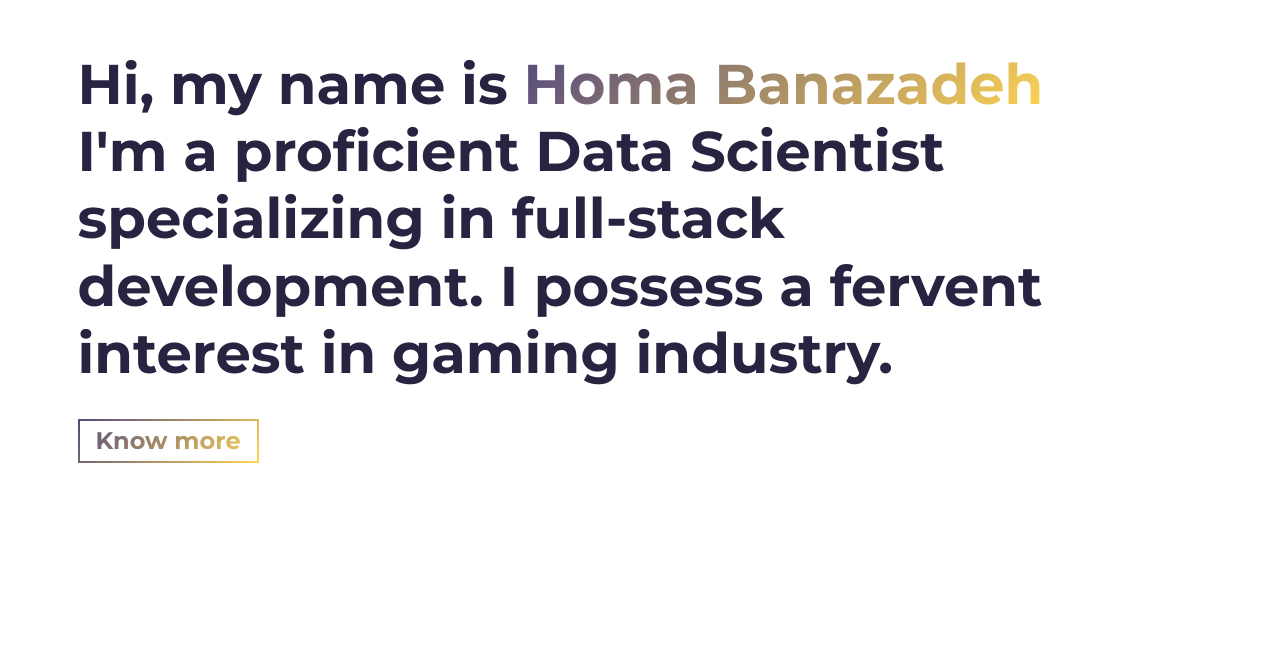
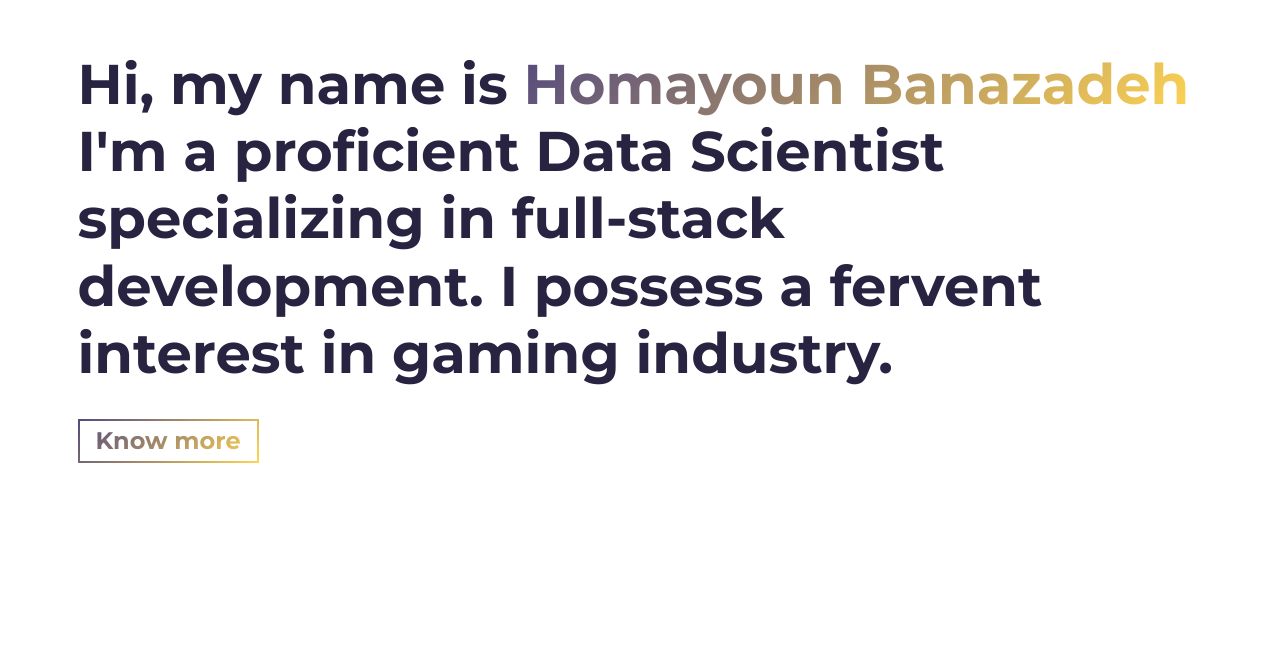
Before and after one commit to HoMaYoO-N/MyPersonalWebsite, a website built with Parcel: page src/index.html in a window 1280 px wide. Shown: the part 138-800 px from the top of the page. Built offline with nearby package versions, Linux system fonts and the light colour scheme.

Commit message:
Update index.html
Homayoun!

```diff
--- a/src/index.html
+++ b/src/index.html
@@ -6,7 +6,7 @@
     <meta name="viewport" content="width=device-width, initial-scale=1" />
     <link rel="shortcut icon" type="image/png" href="assets/favicon.png" />
 
-    <title>Homa Banazadeh | Developer</title>
+    <title>Homayoun Banazadeh | Developer</title>
     <!-- Todo: add some coding keywords below - e.g: (javascript, yourusername, etc) -->
     <meta name="keywords" content="homayoo_n, Homayoun Banazadeh, Data Analytics, Data Engineering, Game Development, Power-BI, Java, Software Development" />
     <!-- Todo: improve your SEO by adding a small description of you -->
@@ -23,7 +23,6 @@
     ></script>
 
     <!-- Todo: remove the below script once you finish your portfolio -->
-    <script async defer src="https://buttons.github.io/buttons.js"></script>
   </head>
 
   <body>
@@ -33,7 +32,7 @@
     <section id="hero" class="jumbotron">
       <div class="container">
         <h1 class="hero-title load-hidden">
-          Hi, my name is <span class="text-color-main">Homa Banazadeh</span>
+          Hi, my name is <span class="text-color-main">Homayoun Banazadeh</span>
           <br />
           I'm a proficient Data Scientist specializing in full-stack development. I possess a fervent interest in gaming industry.
         </h1>
```
